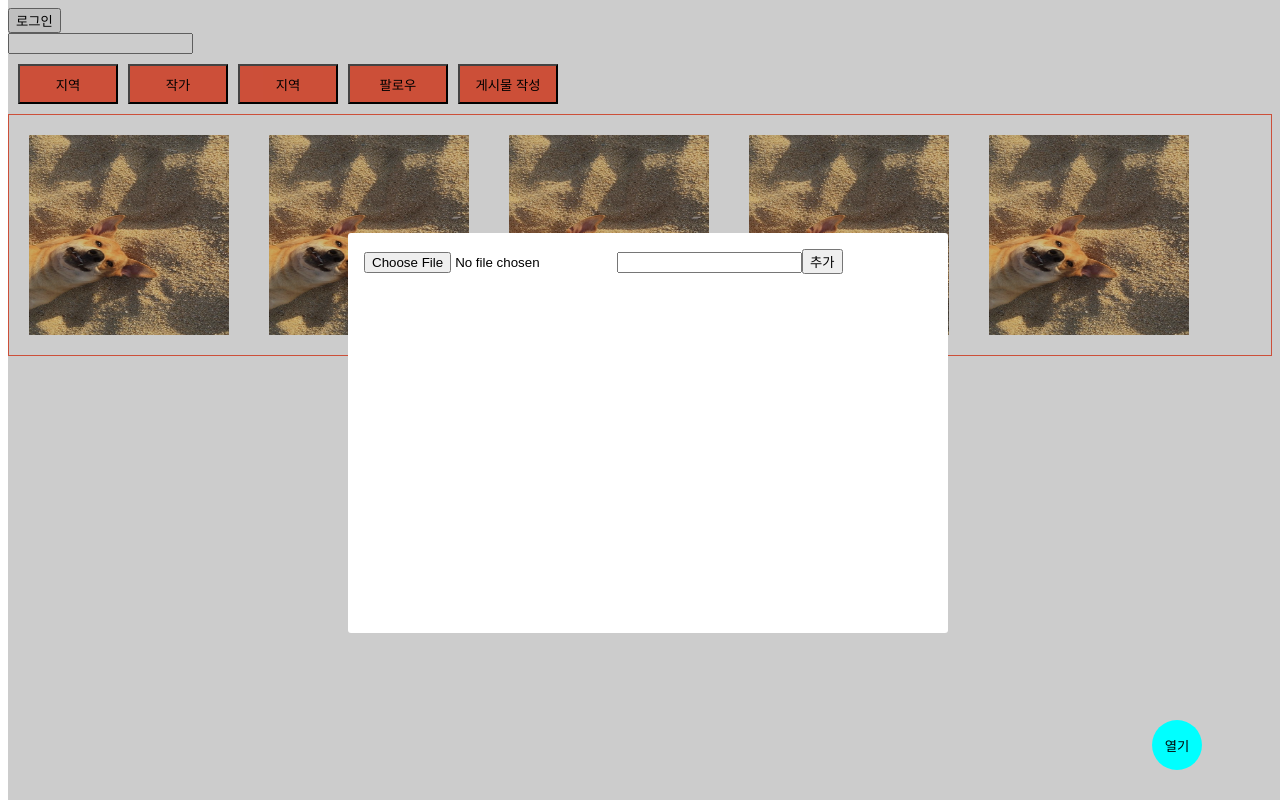
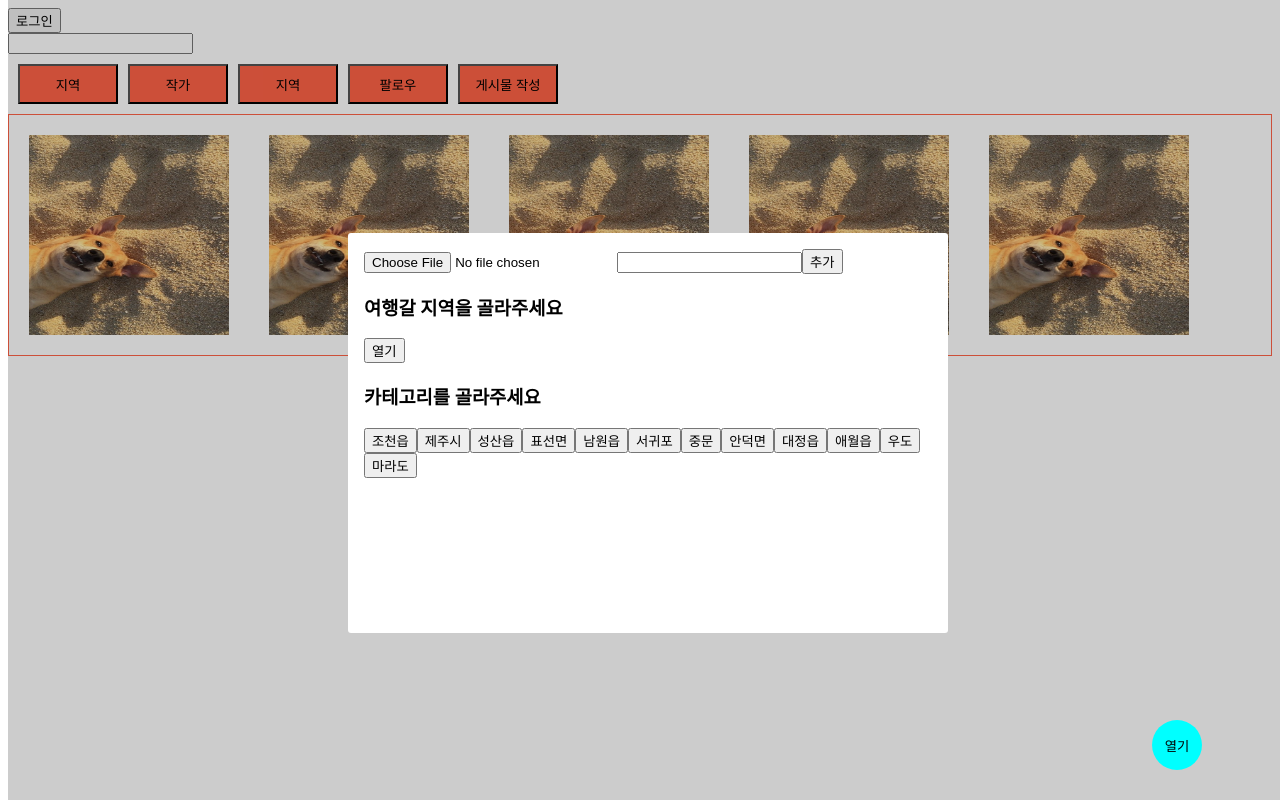
Before and after one commit to kimtanook/picspot, a Next.js app: page / in a window 1280 px wide. Both pictures are taken after a click on the button "게시물 작성". Built offline with nearby package versions, Linux system fonts and the light colour scheme.

Commit message:
Feat Classify category
- Classify city, town category
- Add creator, city, town field
- Add dropdown feature

by @kidongg #42

```diff
--- a/components/main/PostForm.tsx
+++ b/components/main/PostForm.tsx
@@ -1,12 +1,21 @@
-import { storageService } from '@/firebase';
+import { authService, storageService } from '@/firebase';
 import { useState } from 'react';
 import { ref, uploadBytes, getDownloadURL } from 'firebase/storage';
 import { useMutation } from 'react-query';
 import { addData } from '@/api';
+import Dropdown from '../mypage/Dropdown';
 
 //! postState 타입 해결
 //! imageUpload 타입 해결
 const PostForm = () => {
+  //* 드롭다운 상태
+  const [dropdownVisibility, setDropdownVisibility] = useState(false);
+
+  const [city, setCity] = useState('');
+  console.log('city: ', city);
+  const [town, setTown] = useState('');
+  console.log('town: ', town);
+
   const [title, setTitle] = useState('');
   const [imageUpload, setImageUpload]: any = useState(null);
 
@@ -14,6 +23,9 @@ const PostForm = () => {
     title: title,
     imgUrl: '',
     createdAt: Date.now(),
+    creator: authService.currentUser?.uid,
+    city: city,
+    town: town,
   };
 
   //* useMutation 사용해서 데이터 추가하기
@@ -45,8 +57,10 @@ const PostForm = () => {
         });
       });
     });
+  };
 
-    // console.log('test URL', imgUrl);
+  const onClickTown = (e: any) => {
+    setTown(e.target.innerText);
   };
 
   return (
@@ -64,6 +78,66 @@ const PostForm = () => {
         }}
       />
       <button onClick={onClickAddData}>추가</button>
+
+      <div>
+        <h3>여행갈 지역을 골라주세요</h3>
+        <button onClick={(e) => setDropdownVisibility(!dropdownVisibility)}>
+          {dropdownVisibility ? '닫기' : '열기'}
+        </button>
+        <Dropdown visibility={dropdownVisibility}>
+          <ul>
+            <li style={{ listStyle: 'none' }}>
+              <input
+                type="radio"
+                id="제주도"
+                name="제주도"
+                value="제주도"
+                checked={city === '제주도' ? true : false}
+                onChange={(e) => setCity(e.target.value)}
+              />
+              제주도
+            </li>
+            <li style={{ listStyle: 'none' }}>
+              <input
+                type="radio"
+                id="제주시"
+                name="제주시"
+                value="제주시"
+                checked={city === '제주시' ? true : false}
+                onChange={(e) => setCity(e.target.value)}
+              />
+              제주시
+            </li>
+            <li style={{ listStyle: 'none' }}>
+              <input
+                type="radio"
+                id="서귀포시"
+                name="서귀포시"
+                value="서귀포시"
+                checked={city === '서귀포시' ? true : false}
+                onChange={(e) => setCity(e.target.value)}
+              />
+              서귀포시
+            </li>
+          </ul>
+        </Dropdown>
+      </div>
+
+      <div>
+        <h3>카테고리를 골라주세요</h3>
+        <button onClick={onClickTown}>조천읍</button>
+        <button onClick={onClickTown}>제주시</button>
+        <button onClick={onClickTown}>성산읍</button>
+        <button onClick={onClickTown}>표선면</button>
+        <button onClick={onClickTown}>남원읍</button>
+        <button onClick={onClickTown}>서귀포</button>
+        <button onClick={onClickTown}>중문</button>
+        <button onClick={onClickTown}>안덕면</button>
+        <button onClick={onClickTown}>대정읍</button>
+        <button onClick={onClickTown}>애월읍</button>
+        <button onClick={onClickTown}>우도</button>
+        <button onClick={onClickTown}>마라도</button>
+      </div>
     </>
   );
 };
--- /dev/null
+++ b/components/mypage/Dropdown.tsx
@@ -0,0 +1,5 @@
+const Dropdown = (props: any) => {
+  return <article>{props.visibility && props.children}</article>;
+};
+
+export default Dropdown;
```
